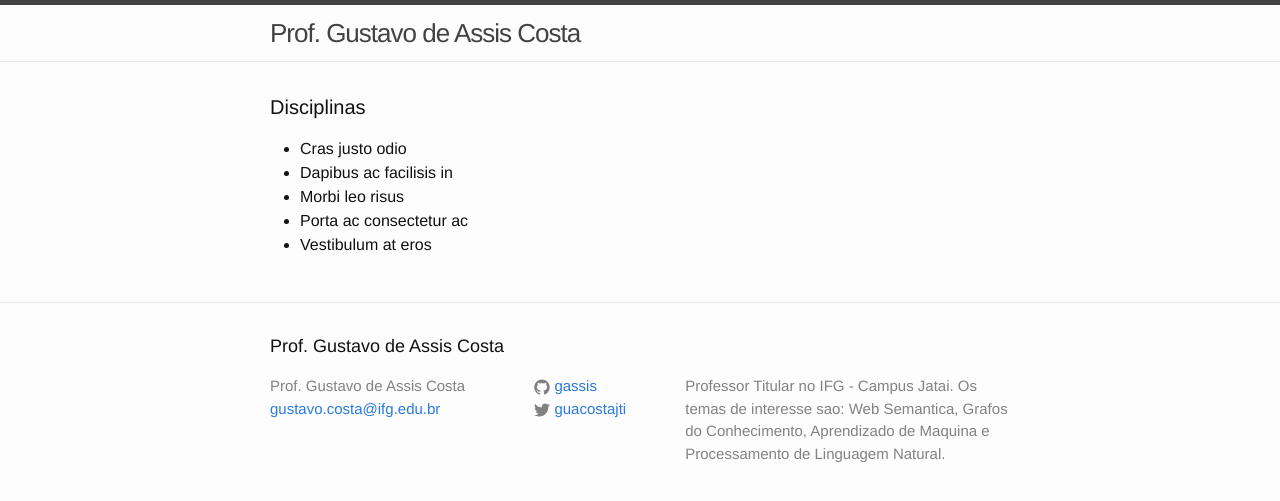
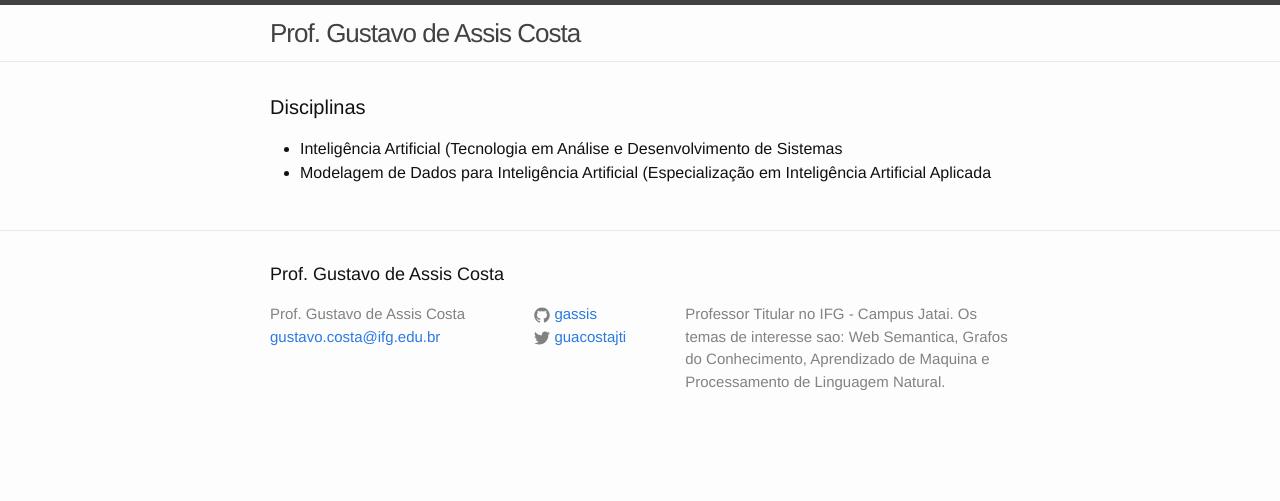
Before and after one commit to gassis/gassis.github.io, a Jekyll site: the page built from index.html, in a window 1280 px wide. Shown: the top 501 px of the page. Built offline with Jekyll 4.4.1, drawn with Linux system fonts in a browser that asks for light colours.

Commit message:
Update index.html

```diff
--- a/index.html
+++ b/index.html
@@ -7,11 +7,8 @@ layout: default
   <h1 class="page-heading">Disciplinas</h1>
 
     <ul class="list-group">
-    <li class="list-group-item">Cras justo odio</li>
-    <li class="list-group-item">Dapibus ac facilisis in</li>
-    <li class="list-group-item">Morbi leo risus</li>
-    <li class="list-group-item">Porta ac consectetur ac</li>
-    <li class="list-group-item">Vestibulum at eros</li>
+    <li class="list-group-item">Inteligência Artificial (Tecnologia em Análise e Desenvolvimento de Sistemas</li>
+    <li class="list-group-item">Modelagem de Dados para Inteligência Artificial (Especialização em Inteligência Artificial Aplicada</li>
     </ul>
 
 </div>
```
